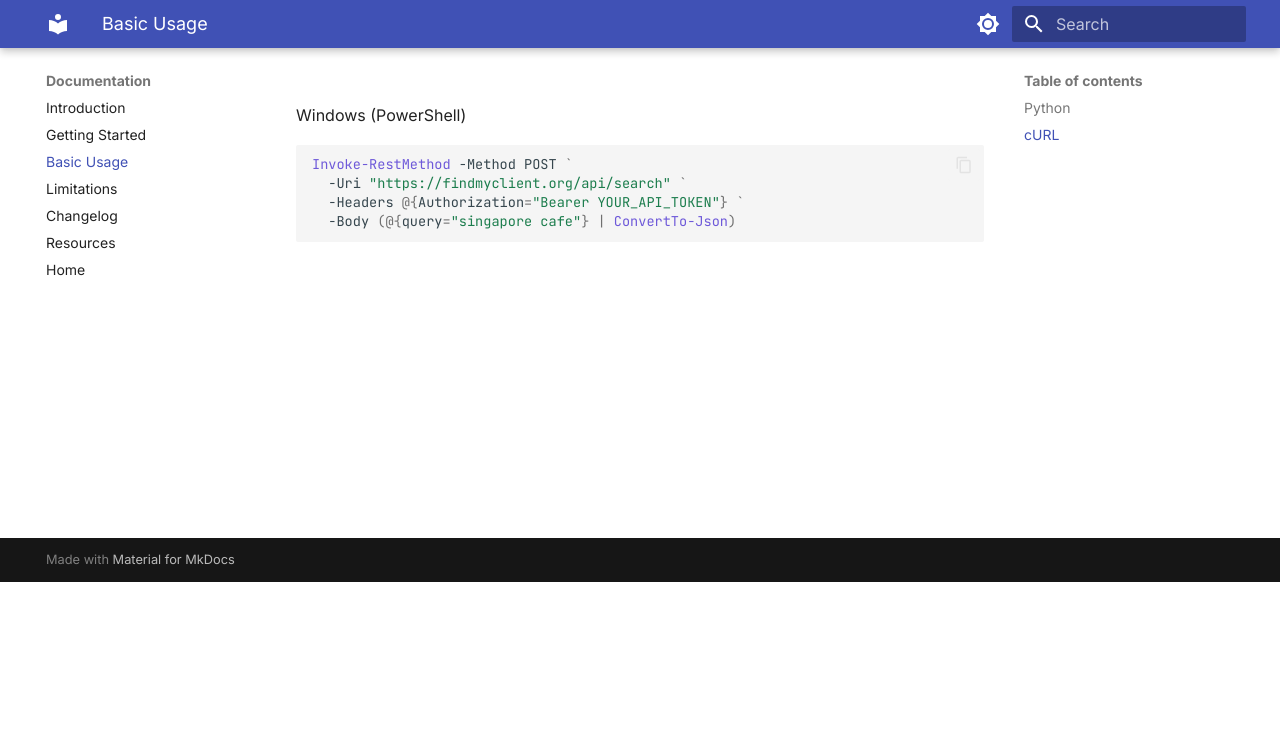
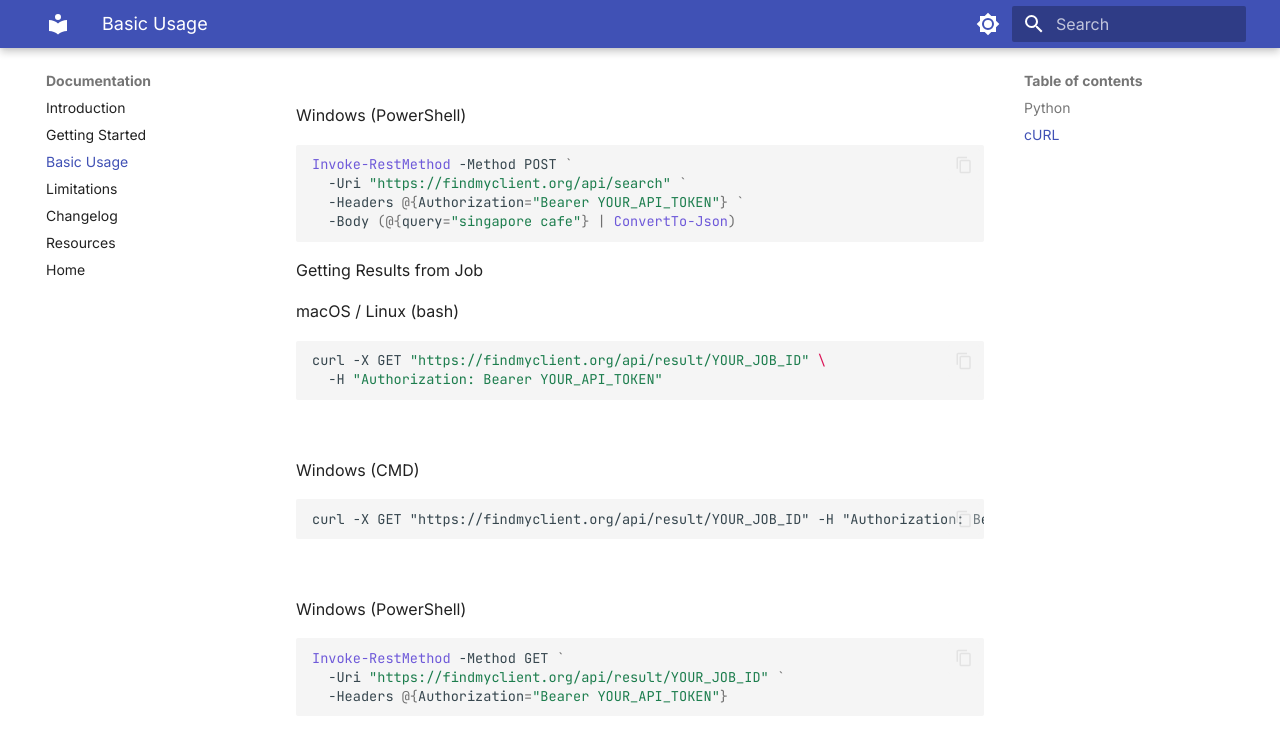
Before and after one commit to Rottie420/findmyclient-api-docs, an MkDocs documentation site: the page built from docs/usage.md, in a window 1280 px wide and 900 px high, scrolled down 1967 px. Shown: the top 743 px of the window. Built offline with MkDocs 1.6.1 and Material for MkDocs 9.7.7, drawn with Linux system fonts in a browser that asks for light colours; before the commit the page ends 2549 px from its top, so only the background shows below that.

Commit message:
chore: updated api documentation

````diff
--- a/docs/usage.md
+++ b/docs/usage.md
@@ -104,4 +104,35 @@ Invoke-RestMethod -Method POST `
 
 ```
 
+Getting Results from Job
+
+macOS / Linux (bash)
+
+```bash
+
+curl -X GET "https://findmyclient.org/api/result/YOUR_JOB_ID" \
+  -H "Authorization: Bearer YOUR_API_TOKEN"
+
+```
+<br>
+
+Windows (CMD)
+
+```cmd
+
+curl -X GET "https://findmyclient.org/api/result/YOUR_JOB_ID" -H "Authorization: Bearer YOUR_API_TOKEN"
+
+```
+<br>
+
+Windows (PowerShell)
+
+```PowerShell
+
+Invoke-RestMethod -Method GET `
+  -Uri "https://findmyclient.org/api/result/YOUR_JOB_ID" `
+  -Headers @{Authorization="Bearer YOUR_API_TOKEN"}
+
+```
+
 <br><br><br><br><br><br><br><br><br><br>
````
